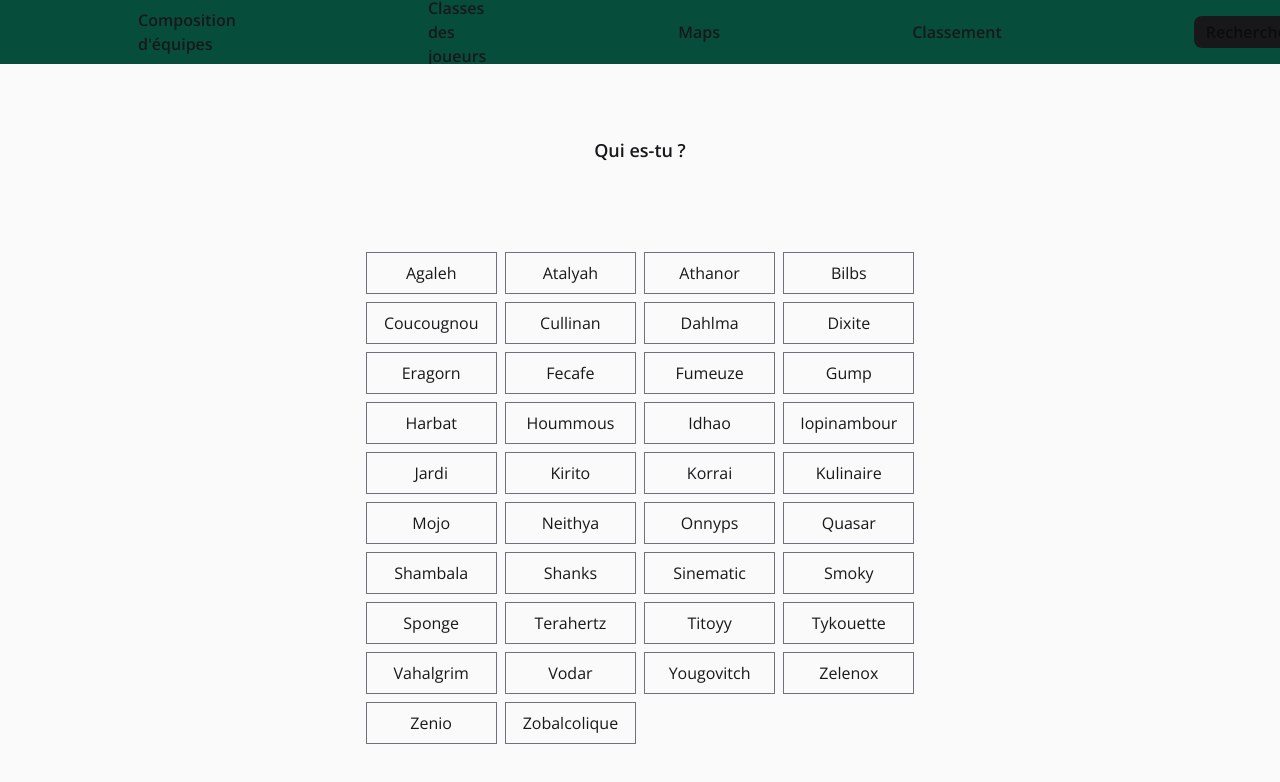
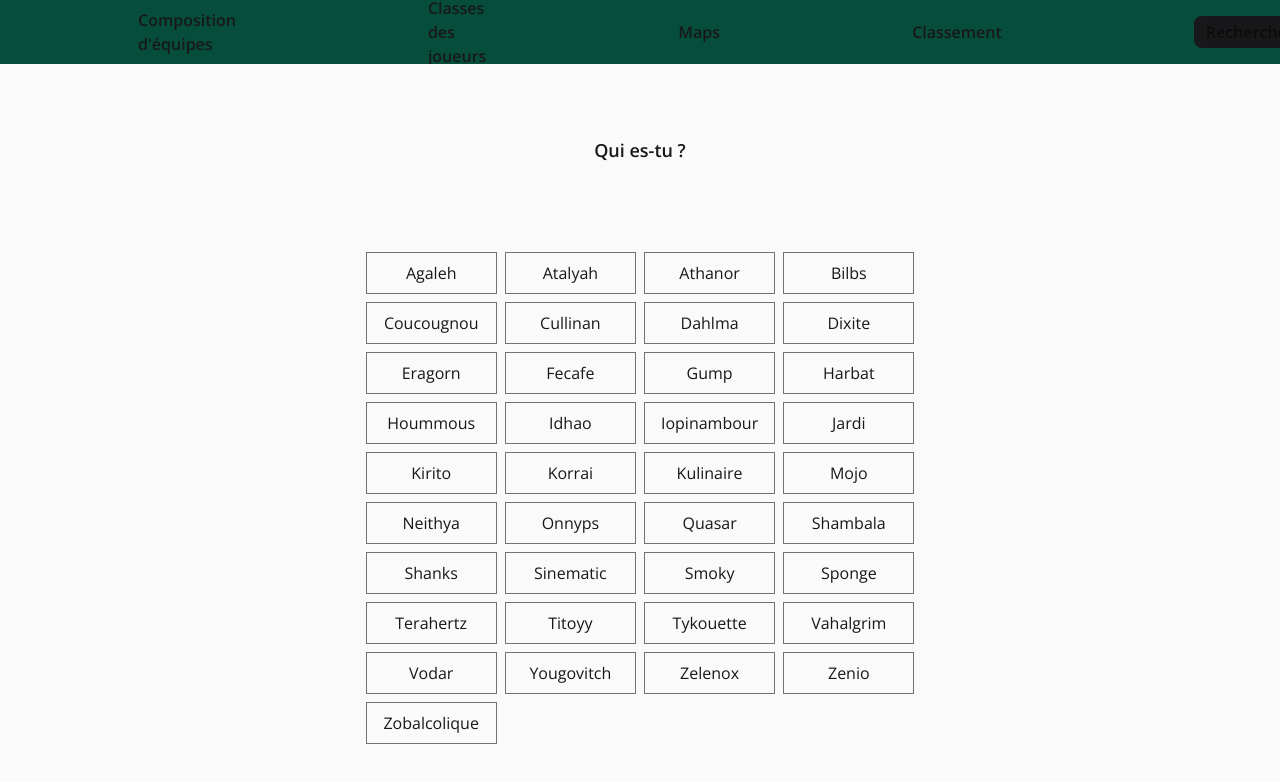
Before and after one commit to Sinematic/Omerta-Team-Builder, a React (Vite) app: page / in a window 1280 px wide. Shown: the top 782 px of the page. Built offline with nearby package versions, Linux system fonts and the light colour scheme.

Commit message:
deleted user

```diff
--- a/src/data/players.json
+++ b/src/data/players.json
@@ -35,6 +35,5 @@
     { "name": "Gump", "classes": [ "Xélor", "Eniripsa", "Ecaflip", "Iop", "Forgelance" ] },
     { "name": "Neithya", "classes": [ "Eliotrope", "Eniripsa" ] },
     { "name": "Hoummous", "classes": [ "Xélor", "Steamer", "Osamodas", "Ouginak", "Eniripsa" ] },
-    { "name": "Fumeuze", "classes": [ "Iop" ] },
     { "name": "Iopinambour", "classes": [ "Iop" ] }
 ]
--- a/src/features/ladder/LadderElement.tsx
+++ b/src/features/ladder/LadderElement.tsx
@@ -83,12 +83,15 @@ export default function LadderElement({ player, ladderType } : { player: PlayerL
                 : null}
             </p>
 
-            {ladderType === "Ladder Classique" && <p className="flex justify-center"><span className="w-[16px] h-[16px]">{tearDrop}</span></p> }
+            {ladderType === "Ladder Classique" &&  <p className="flex justify-center">
+                <span className="w-[16px] h-[16px]">
+                    {player.allowedHotSpot ? tearDrop : ""}</span>
+            </p> }
 
             {/* {ladderType === "Ladder Classique" && <p>{player.score}</p>}
             {(ladderType === "Ladder Focus" || ladderType === "Ladder Event") && <p className="text-center">{player.score}</p>} */}
 
-            <p className={clsx({"text-center": ladderType !== "Ladder Classique"})}>
+            <p className={clsx({"text-end": ladderType !== "Ladder Classique"})}>
                 {player.score}
             </p>
 
--- a/src/hooks/useLadderData.ts
+++ b/src/hooks/useLadderData.ts
@@ -28,7 +28,7 @@ export default function useLadderData(page: LadderType, sheetID: string) {
         "Ladder Classique": {
             coords: [12, 10],
             defaultValue: 20000000,
-            limitCoords: [11, 10]
+            limitCoords: [11, 10],
         },
         "Ladder Focus": {
             coords: [4, 8],
@@ -91,7 +91,7 @@ export default function useLadderData(page: LadderType, sheetID: string) {
                 rank: 0,
                 share: 0,
 
-                allowedHotSpot: row[4] === "X",
+                allowedHotSpot:/* ( Number(row[structure.scoreIndex] ?? 0) > ladderData[5][10])*/ row[4] === "X",
 
                 focusScore: structure.focusIndex !== undefined && structure.focusIndex !== null
                     ? Number(row[structure.focusIndex] ?? 0)
```
